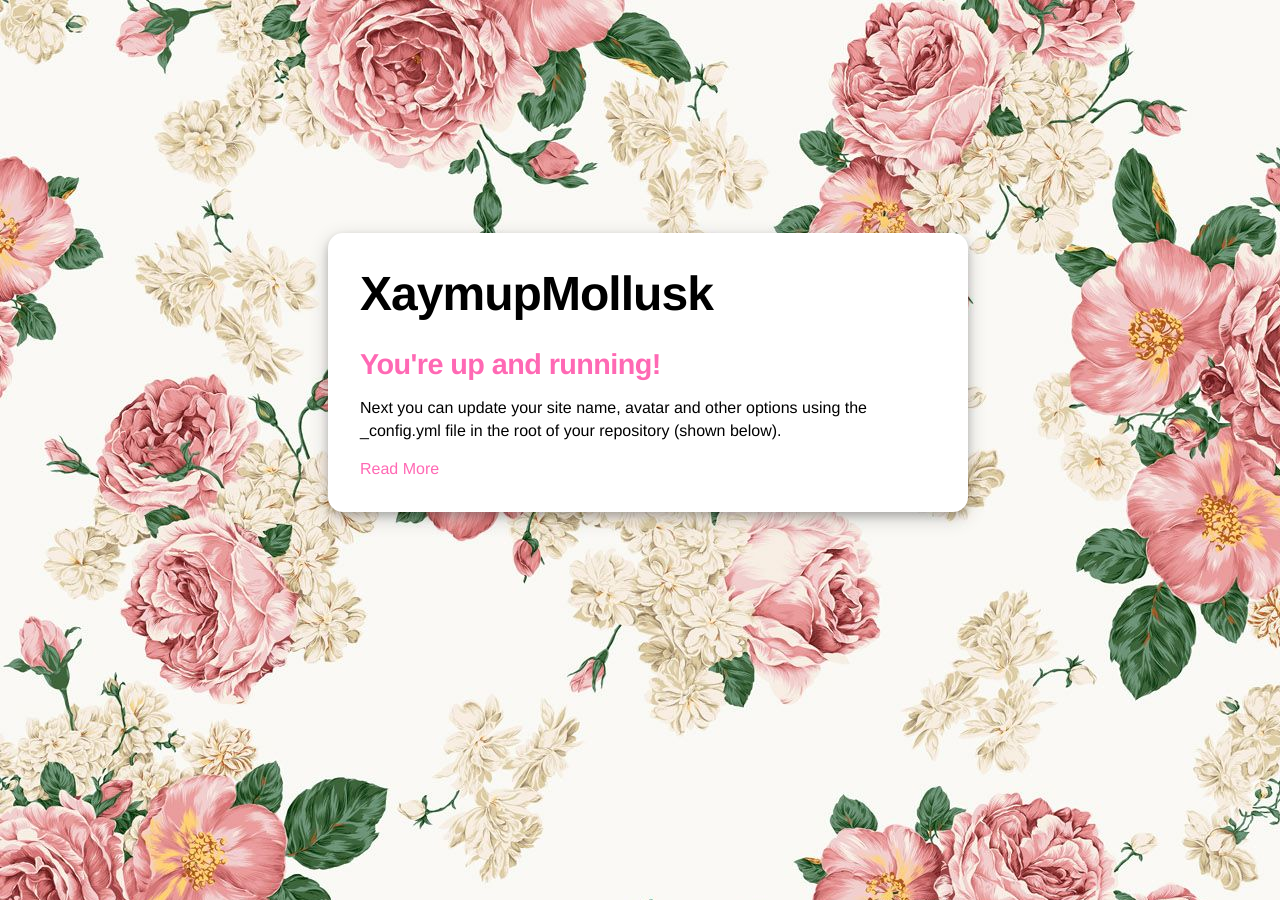
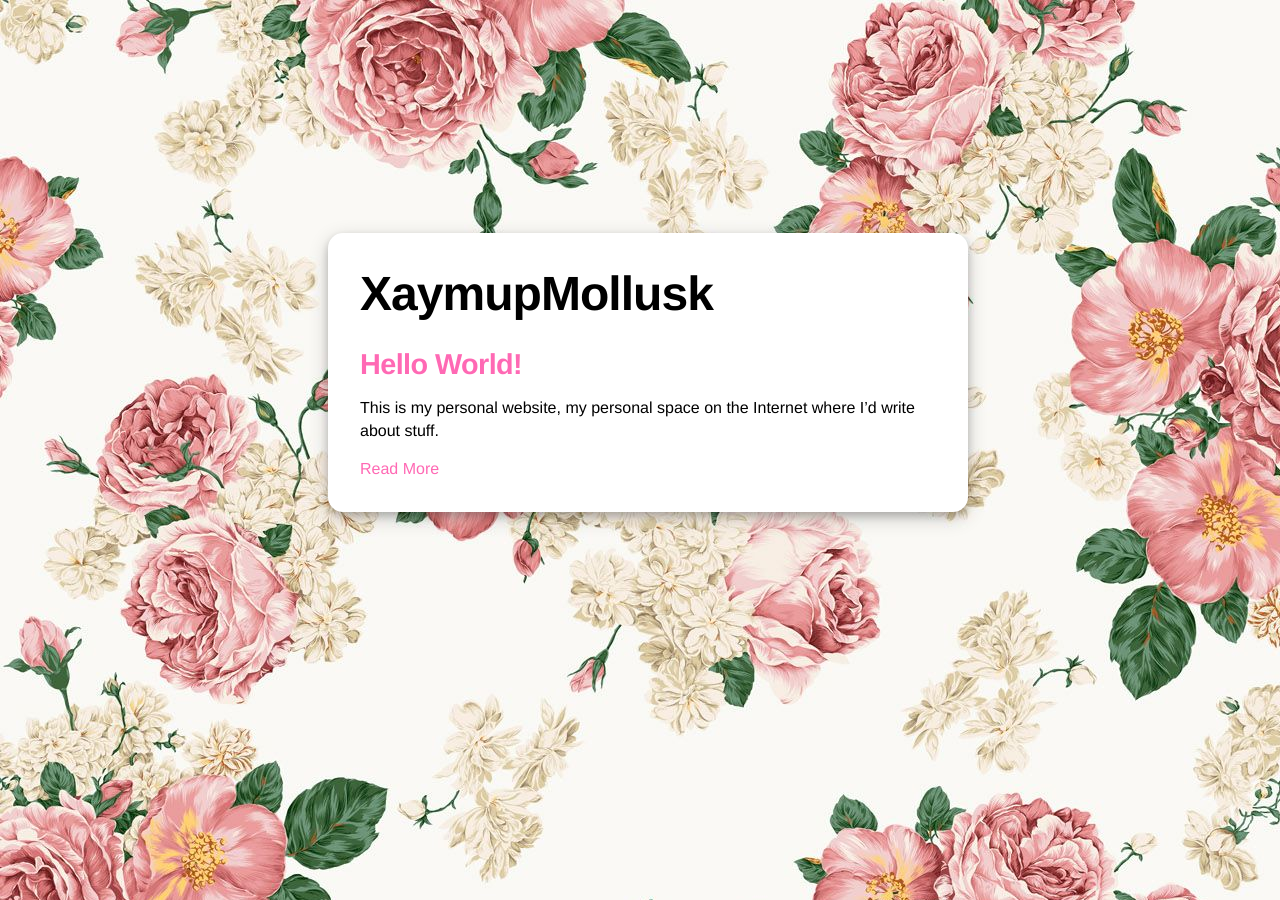
Before and after one commit to xaymup/xaymup.github.io, a Jekyll site: the page built from index.html, in a window 1280 px wide. Built offline with Jekyll 4.4.1, drawn with Linux system fonts in a browser that asks for light colours; comment, search, counter and statistics services are not loaded.

Commit message:
First post

```diff
--- a/_posts/2019-2-19-hello-world.md
+++ b/_posts/2019-2-19-hello-world.md
@@ -1,10 +1,6 @@
 ---
 layout: post
-title: You're up and running!
+title: Hello World!
 ---
 
-Next you can update your site name, avatar and other options using the _config.yml file in the root of your repository (shown below).
-
-![_config.yml]({{ site.baseurl }}/images/config.png)
-
-The easiest way to make your first post is to edit this one. Go into /_posts/ and update the Hello World markdown file. For more instructions head over to the [Jekyll Now repository](https://github.com/barryclark/jekyll-now) on GitHub.
+This is my personal website, my personal space on the Internet where I'd write about stuff.
```
